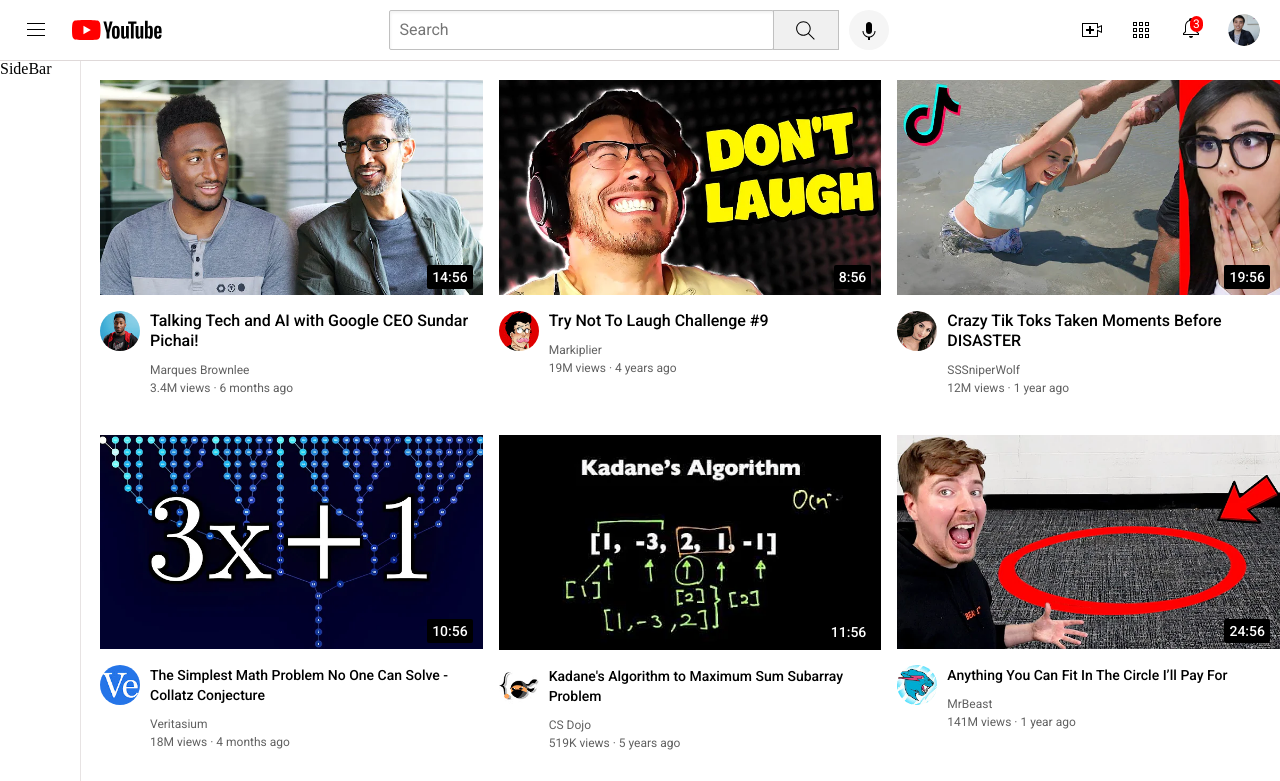
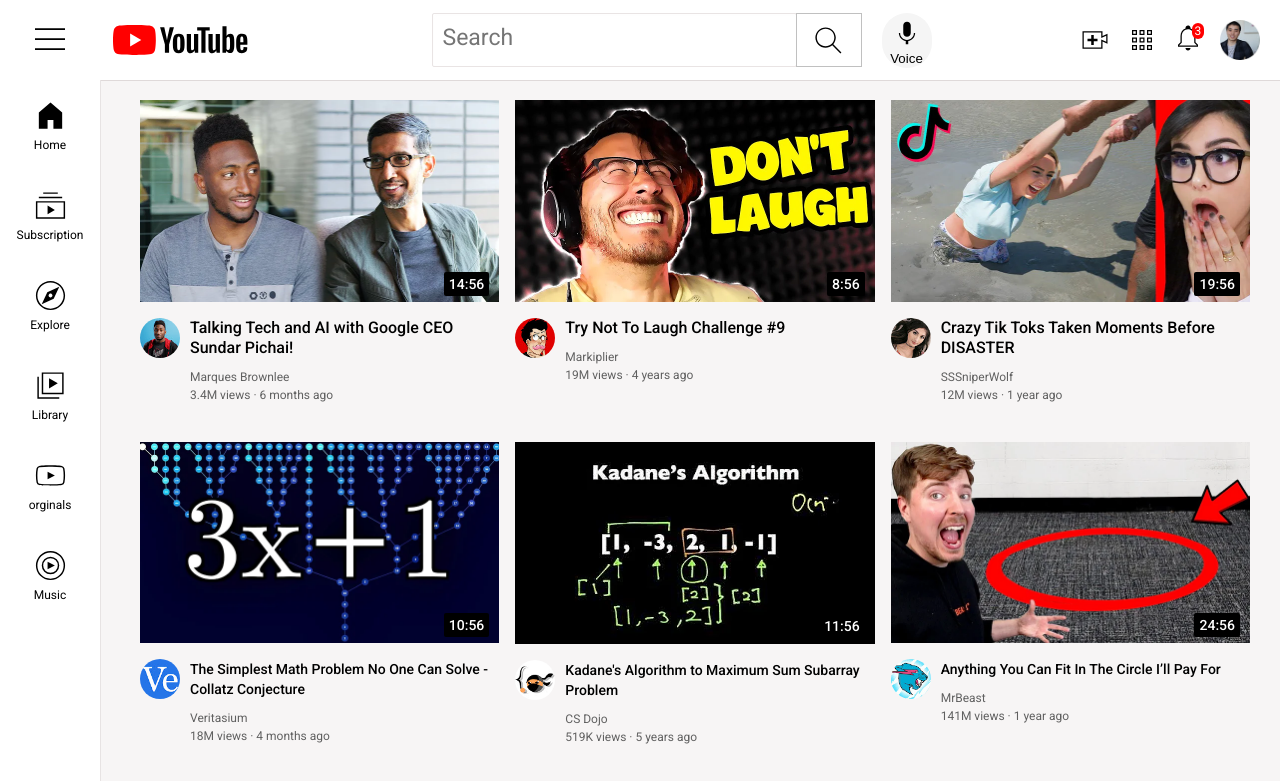
Before and after one commit to abgowda0428/HTML-CSS-Projects, a plain HTML site: page Youtube clone/youtube.html in a window 1280 px wide. Shown: the top 781 px of the page. Drawn offline with Linux system fonts and the light colour scheme.

Commit message:
Completed the Side-Bar and Minor Changes Related to Header and Body

```diff
--- a/Youtube clone/Styles/general.css
+++ b/Youtube clone/Styles/general.css
@@ -6,9 +6,11 @@
 
   body {
     margin: 0;
-    padding-top: 80px;
+    padding-top: 100px;
     padding-bottom: 20px;
-    padding-left: 100px;
+    padding-left: 140px;
+    padding-right: 30px;
+    background-color: rgb(247, 245, 245);
 
   }
 
@@ -37,3 +39,9 @@
     font-size: medium;
 
   }
+
+  .video-grid{
+    display: grid;
+    grid-template-columns: 1fr 1fr 1fr;
+
+}
--- a/Youtube clone/Styles/header.css
+++ b/Youtube clone/Styles/header.css
@@ -1,5 +1,5 @@
 .header {
-    height: 60px;
+    height: 80px;
     display: flex;
     flex-direction: row;
     justify-content: space-between;
@@ -23,13 +23,16 @@
   }
 
   .hamburger-menu {
-    height: 24px;
-    margin-left: 24px;
+    height: 40px;
+    margin-left: 30px;
     margin-right: 24px;
+    margin-right: 43px;
+    cursor: pointer;
   }
 
   .youtube-logo {
-    height: 20px;
+    height: 30px;
+    cursor: pointer;
   }
 
   .middle-section {
@@ -43,48 +46,73 @@
 
   .search-bar {
     flex: 1;
-    height: 36px;
+    height: 50px;
     padding-left: 10px;
     font-size: 16px;
     border-width: 1px;
     border-style: solid;
-    border-color: rgb(192, 192, 192);
+    border-color: rgb(233, 228, 228);
     border-radius: 2px;
-    box-shadow: inset 1px 2px 3px rgba(0, 0, 0, 0.05);
+    box-shadow: inset 1px 2px 3px rgba(236, 234, 234, 0.05);
     width: 0;
   }
 
   .search-bar::placeholder {
     font-family: Roboto, Arial;
-    font-size: 16px;
+    font-size: 23px;
   }
 
   .search-button {
-    height: 40px;
+    position: relative;
+    height: 54.5px;
     width: 66px;
-    background-color: rgb(240, 240, 240);
+    background-color:white;
     border-width: 1px;
     border-style: solid;
     border-color: rgb(192, 192, 192);
     margin-left: -1px;
     margin-right: 10px;
+    cursor: pointer;
+  }
+
+  .search-button .tool-tip{
+    position: absolute;
+    background-color: rgb(207, 206, 206);
+    padding-left: 4px;
+    padding-top: 2px;
+    padding-bottom: 2px;
+    padding-right: 4px;
+    font-family: Roboto, Arial;
+    font-size: 15px;
+    bottom: -30px;
+    border-radius: 2px;
+    opacity: 0;
+    transition-duration: 0.15s;
+    pointer-events: none;
+  }
+
+  .search-button:hover .tool-tip{
+    opacity: 1;
   }
 
   .search-icon {
-    height: 25px;
+    height: 35px;
     margin-top: 4px;
   }
 
   .voice-search-button {
-    height: 40px;
-    width: 40px;
-    border-radius: 20px;
+    position: relative;
+    height: 55px;
+    width: 50px;
+    border-radius: 30px;
     border: none;
     background-color: rgb(245, 245, 245);
+    margin-left: 10px;
+    cursor: pointer;
   }
 
   .voice-search-icon {
-    height: 24px;
+    height: 30px;
     margin-top: 4px;
   }
 
@@ -98,31 +126,39 @@
   }
 
   .upload-icon {
-    height: 24px;
+    height: 30px;
+    margin-right: 10px;
+    cursor: pointer;
   }
 
   .youtube-apps-icon {
-    height: 24px;
+    height: 30px;
+    margin-right: 10px;
+    cursor: pointer;
   }
 
   .notifications-icon {
-    height: 24px;
+    height: 30px;
+    margin-right: 10px;
+    cursor: pointer;
   }
 
   .current-user-picture {
-    height: 32px;
+    height: 40px;
     border-radius: 16px;
+    cursor: pointer;
   }
   .notification{
     position: relative;
+
   }
 
-  .notification-number{
+  .notification-num{
     position: absolute;
     background-color: red;
     color: white;
     top: 0;
-    right: 0;
+    right: 9px;
     font-family: Roboto, Arial;
     font-size: 12px;
     border-radius: 20px;
--- a/Youtube clone/Styles/sidebar.css
+++ b/Youtube clone/Styles/sidebar.css
@@ -1,7 +1,7 @@
 .Sidebar{
     position: fixed;
-    width: 80px;
-    top:60px;
+    width: 100px;
+    top:80px;
     bottom: 0px;
     left:0px;
     background-color: white;
@@ -11,5 +11,33 @@
     border-bottom-width: 0px;
     border-style: solid;
     border-color: rgb(231, 227, 227);
+    z-index: 200;
+    cursor: pointer;
 
 }
+
+.sidebar-style{
+    height: 90px;
+    display: flex;
+    justify-content: center;
+    align-items: center;
+    flex-direction: column;
+    padding-left: 5px;
+    padding-right: 5px;
+}
+
+.sidebar-style:hover{
+    background-color:rgb(248, 246, 246);
+}
+
+.sidebar-style img{
+    height: 35px;
+    margin-bottom: 5px;
+}
+
+.sidebar-style div{
+    font: 500;
+    font-family: Roboto, Arial;
+    font-size: 12px;
+    font-weight: 300;
+}
--- a/Youtube clone/youtube.html
+++ b/Youtube clone/youtube.html
@@ -22,9 +22,11 @@
         <input class="search-bar" type="text" placeholder="Search">
         <button class="search-button">
           <img class="search-icon" src="icons/search.svg">
+          <div class="tool-tip">Search</div>
         </button>
         <button class="voice-search-button">
           <img class="voice-search-icon" src="icons/voice-search-icon.svg">
+          <div class="tool-tip">Voice</div>
         </button>
       </div>
       <div class="right-section">
@@ -32,7 +34,7 @@
         <img class="youtube-apps-icon" src="icons/youtube-apps.svg">
         <div class="notification">
           <img class="notifications-icon" src="icons/notifications.svg">
-          <div class="notification-number">
+          <div class="notification-num">
             3
           </div>
         </div>
@@ -41,7 +43,30 @@
     </div>
 
     <div class="Sidebar">
-      SideBar
+      <div class="sidebar-style">
+        <img src="icons/home.svg">
+        <div>Home</div>
+      </div>
+      <div class="sidebar-style">
+        <img src="icons/subscriptions.svg">
+        <div>Subscription</div>
+      </div>
+      <div class="sidebar-style">
+        <img src="icons/explore.svg">
+        <div>Explore</div>
+      </div>
+      <div class="sidebar-style">
+        <img src="icons/library.svg">
+        <div>Library</div>
+      </div>
+      <div class="sidebar-style">
+        <img src="icons/originals.svg">
+        <div>orginals</div>
+      </div>
+      <div class="sidebar-style">
+        <img src="icons/youtube-music.svg">
+        <div>Music</div>
+      </div>
     </div>
 
     <div class="video-grid">
```
Also changed, not shown: Youtube clone/icons/explore.svg (added), Youtube clone/icons/home.svg (added), Youtube clone/icons/library.svg (added), Youtube clone/icons/originals.svg (added), Youtube clone/icons/subscriptions.svg (added), Youtube clone/icons/youtube-music.svg (added).
